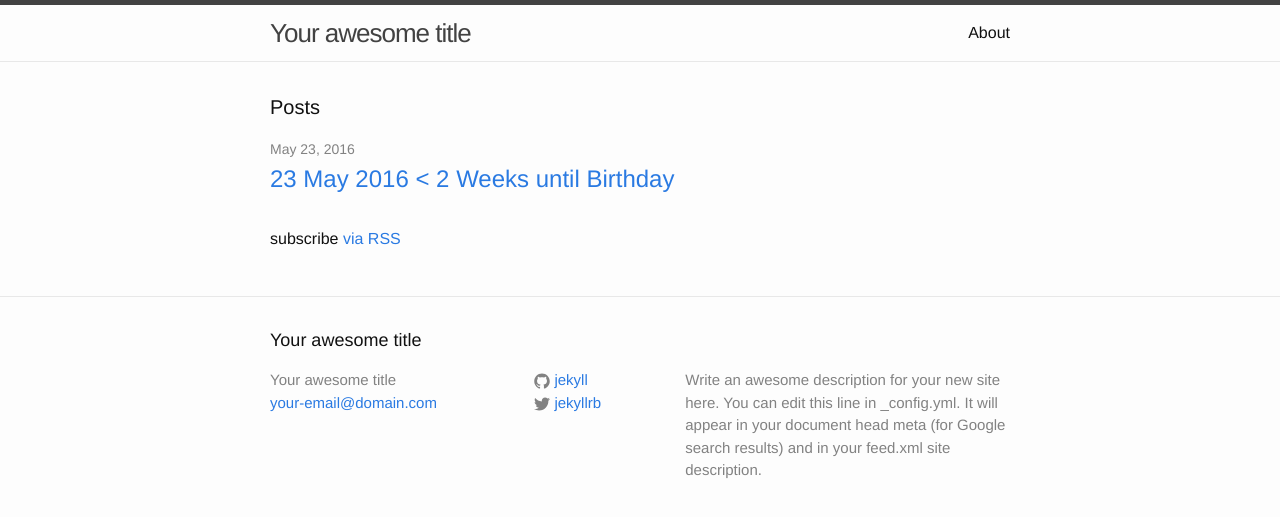
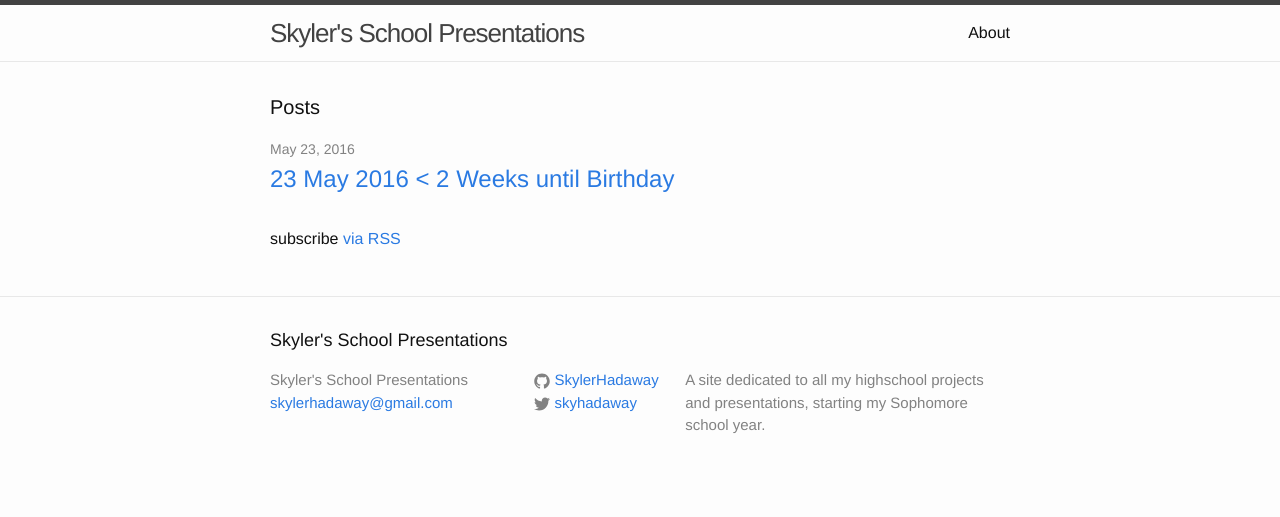
Before and after one commit to SkylerHadaway/SkylerHadaway.github.io, a Jekyll site: the page built from index.html, in a window 1280 px wide. Shown: the top 517 px of the page. Built offline with Jekyll 4.4.1, drawn with Linux system fonts in a browser that asks for light colours.

Commit message:
Update _config.yml

```diff
--- a/_config.yml
+++ b/_config.yml
@@ -6,16 +6,14 @@
 # 'jekyll serve'. If you change this file, please restart the server process.
 
 # Site settings
-title: Your awesome title
-email: your-email@domain.com
+title: Skyler's School Presentations
+email: skylerhadaway@gmail.com
 description: > # this means to ignore newlines until "baseurl:"
-  Write an awesome description for your new site here. You can edit this
-  line in _config.yml. It will appear in your document head meta (for
-  Google search results) and in your feed.xml site description.
+  A site dedicated to all my highschool projects and presentations, starting my Sophomore school year.
 baseurl: "" # the subpath of your site, e.g. /blog
-url: "http://yourdomain.com" # the base hostname & protocol for your site
-twitter_username: jekyllrb
-github_username:  jekyll
+url: "https://SkylerHadaway.github.io" # the base hostname & protocol for your site
+twitter_username: skyhadaway
+github_username:  SkylerHadaway
 
 # Build settings
 markdown: kramdown
```
